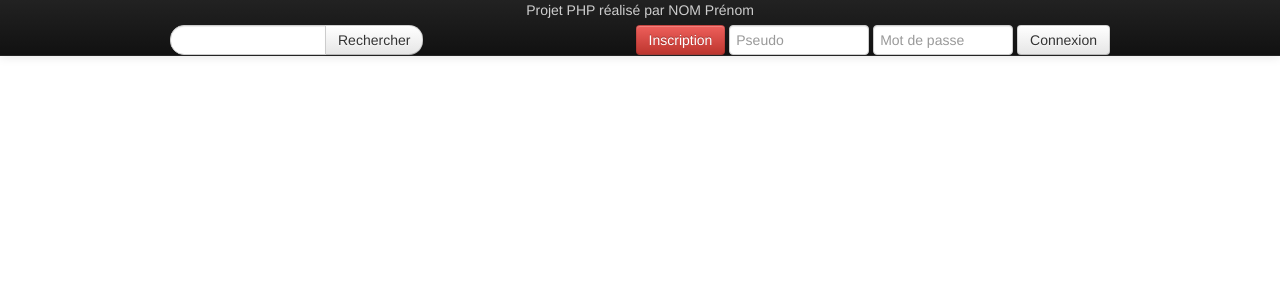
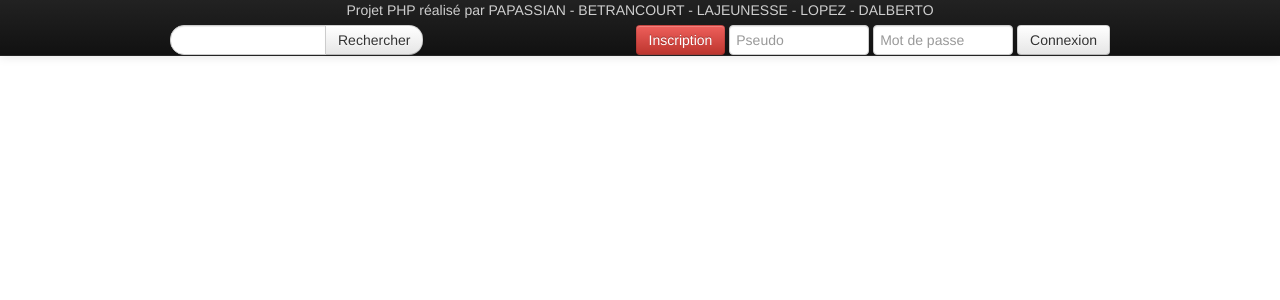
Before and after one commit to FannyLAJ/projetmvc_groupe4, a PHP site: page / in a window 1280 px wide. Shown: the top 300 px of the page. Run offline with PHP 8.4, Linux system fonts and the light colour scheme.

Commit message:
Update page.inc.php

```diff
--- a/sondages/views/templates/page.inc.php
+++ b/sondages/views/templates/page.inc.php
@@ -10,7 +10,7 @@
 	<div class="navbar navbar-inverse navbar-fixed-top">
 		<div class="navbar-inner">
 			<div class="container">
-            <center><font color="#CECECE"> Projet PHP r&eacute;alis&eacute; par NOM Pr&eacute;nom  </font></center>
+            <center><font color="#CECECE"> Projet PHP r&eacute;alis&eacute; par PAPASSIAN - BETRANCOURT - LAJEUNESSE - LOPEZ - DALBERTO </font></center>
 				<?php $this->displaySearchForm(); ?>
 				<?php
 					if ($this->login===null) $this->displayLoginForm();
```
